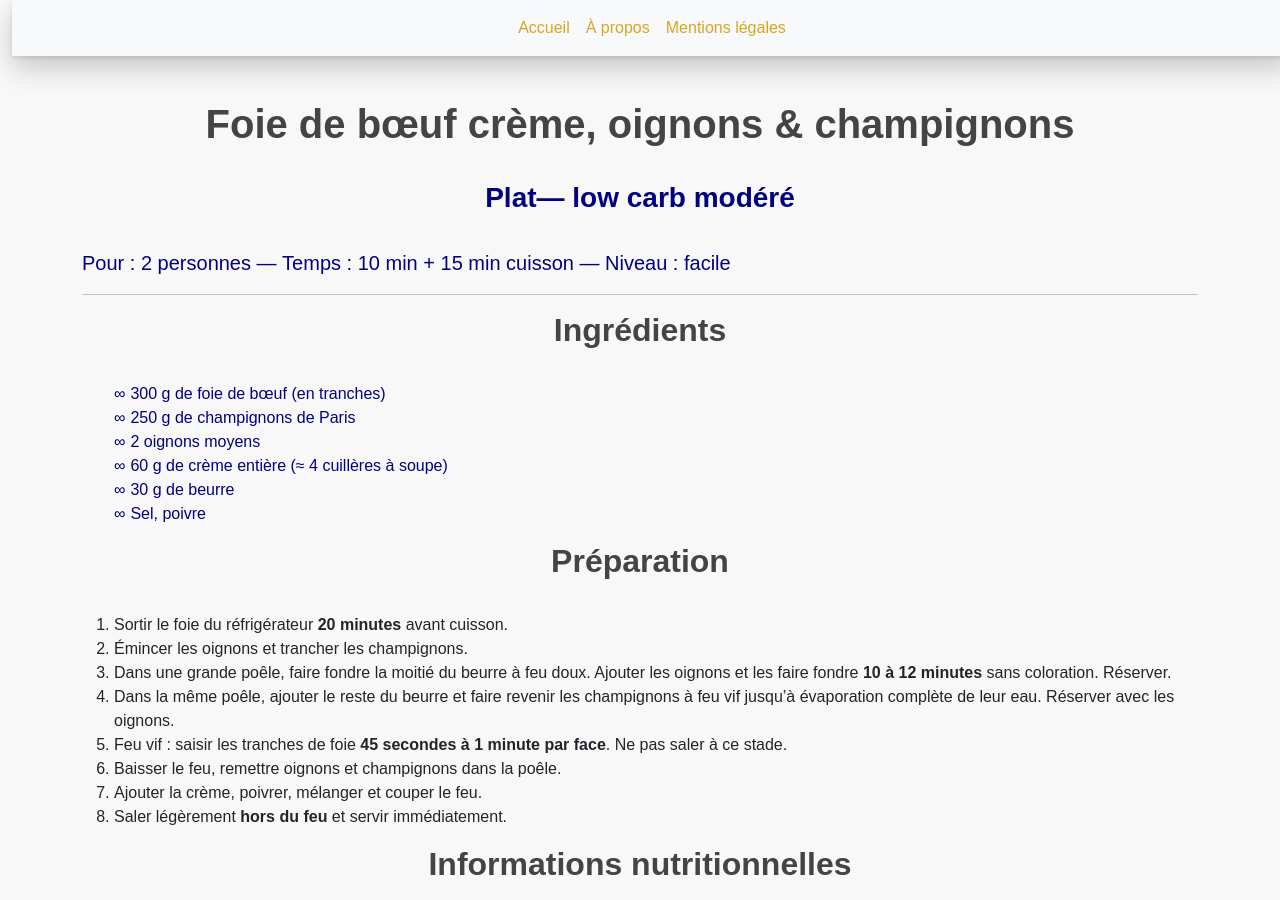
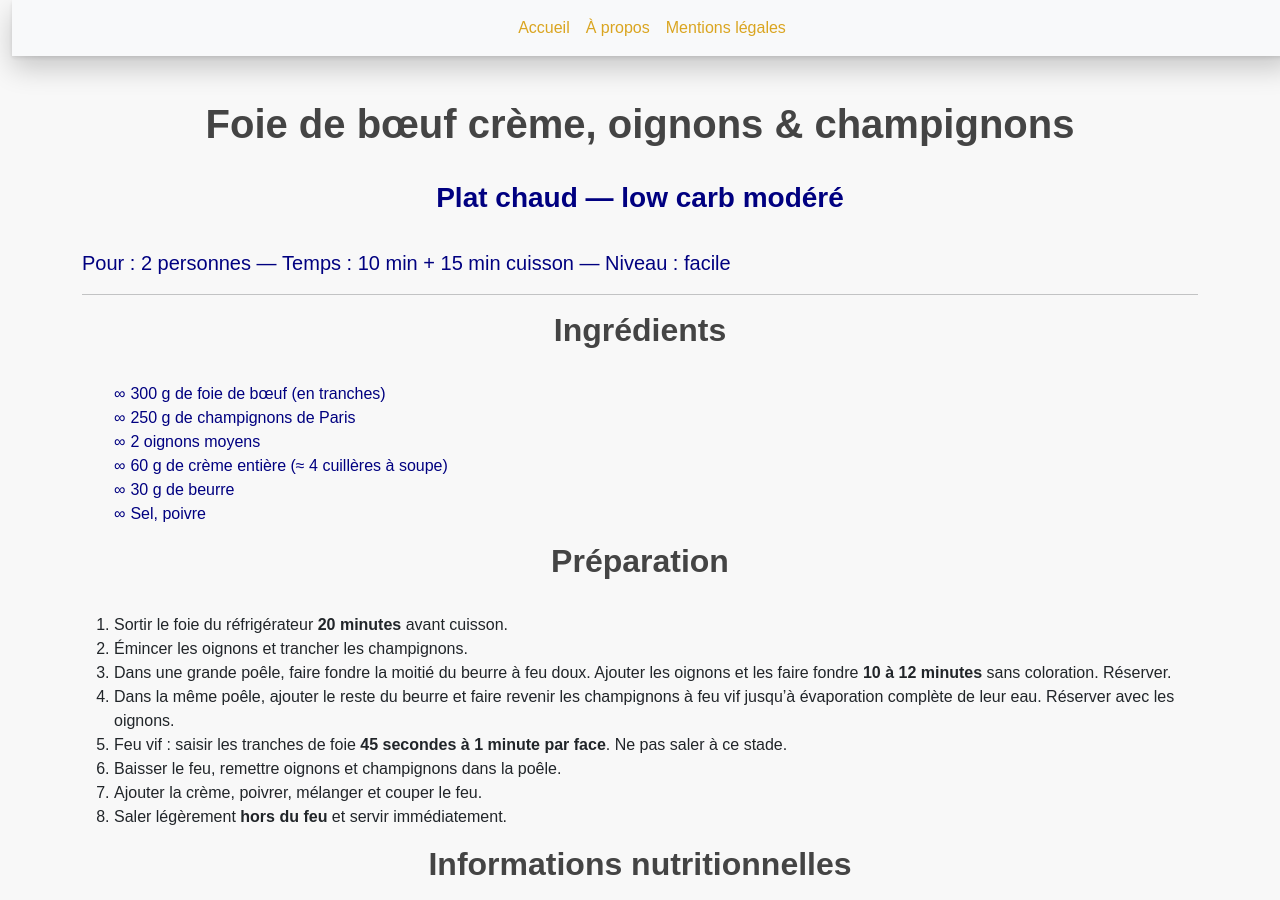
Before and after one commit to laurie-boissay/laurie-boissay.github.io, a Jekyll site: the page built from recettes/foie-champignons.html, in a window 1280 px wide and 900 px high. Built offline with Jekyll 4.4.1, drawn with Linux system fonts in a browser that asks for light colours; part of the change alters nothing that is shown.

Commit message:
Update foie-champignons.html
cat et tag

```diff
--- a/recettes/foie-champignons.html
+++ b/recettes/foie-champignons.html
@@ -3,9 +3,13 @@ layout: recipe
 title: "Foie de bœuf crème, oignons & champignons — Recettes low carb"
 description: "Foie de bœuf poêlé aux oignons fondants et champignons, nappé de crème. Plat low carb simple et nourrissant pour 2 personnes."
 recipe_title: "Foie de bœuf crème, oignons & champignons"
-recipe_subtitle: "Plat— low carb modéré"
+recipe_subtitle: "Plat chaud — low carb modéré"
 recipe_group: "Plats"
 recipe_sort: "Foie de boeuf creme oignons et champignons"
+tags:
+  - low-carb-modere
+  - tres-proteine
+  - rapide
 
 extra_head: |
   <script type="application/ld+json">
@@ -23,7 +27,7 @@ extra_head: |
       "Foie de bœuf 300 g",
       "Champignons de Paris 250 g",
       "Oignons 2 moyens",
-      "Crème entière 60 g (≈ 4 c. à s.)",
+      "Crème entière 60 g",
       "Beurre 30 g",
       "Sel",
       "Poivre"
```
